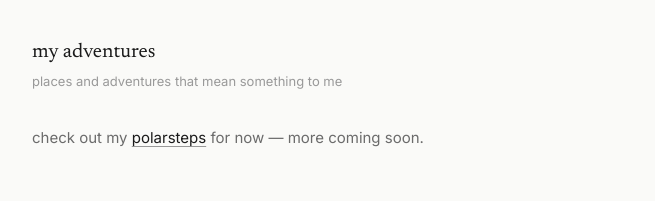
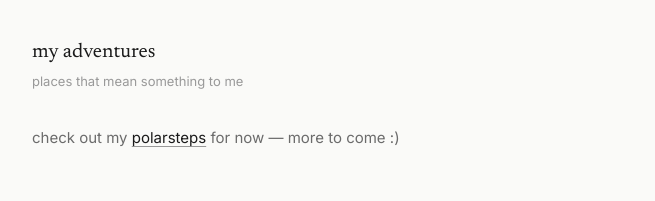
Before and after one commit to sheldonblewis/shelly-site, a Next.js app: page / in a window 1280 px wide. Shown: the part 706-907 px from the top of the page, without its empty margins (312-967 px from the left). Built offline with nearby package versions, Linux system fonts and the light colour scheme.

Commit message:
Update adventures section copy

```diff
--- a/pages/index.js
+++ b/pages/index.js
@@ -147,13 +147,13 @@ export default function Home({ thoughts }) {
         </div>
       </Section>
 
-      <Section id="adventures" title="my adventures" subtitle="places and adventures that mean something to me">
+      <Section id="adventures" title="my adventures" subtitle="places that mean something to me">
         <p>
           check out my{' '}
           <a href="https://polarsteps.com/sheldonlewis" target="_blank" rel="noopener noreferrer">
             polarsteps
           </a>
-          {' '}for now — more coming soon.
+          {' '}for now — more to come :)
         </p>
 
         {adventures.length > 0 && (
```
